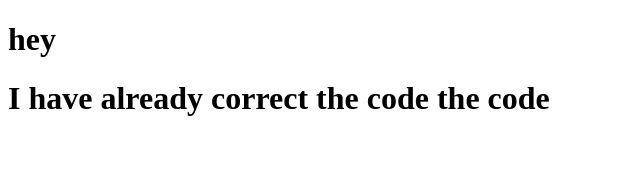
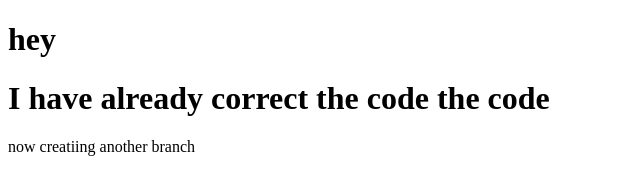
Before and after one commit to Aaditya0806/demo, a plain HTML site: page index.html in a window 1280 px wide. Shown: the whole page, without its empty margins (0-640 px from the left). Drawn offline with Linux system fonts and the light colour scheme.

Commit message:
feat/index.html/update para

```diff
--- a/index.html
+++ b/index.html
@@ -8,5 +8,6 @@
 <body>
     <h1>hey </h1>
     <h1>I have already correct the code the code</h1>
+    <p>now creatiing another branch </p>
 </body>
 </html>
```
